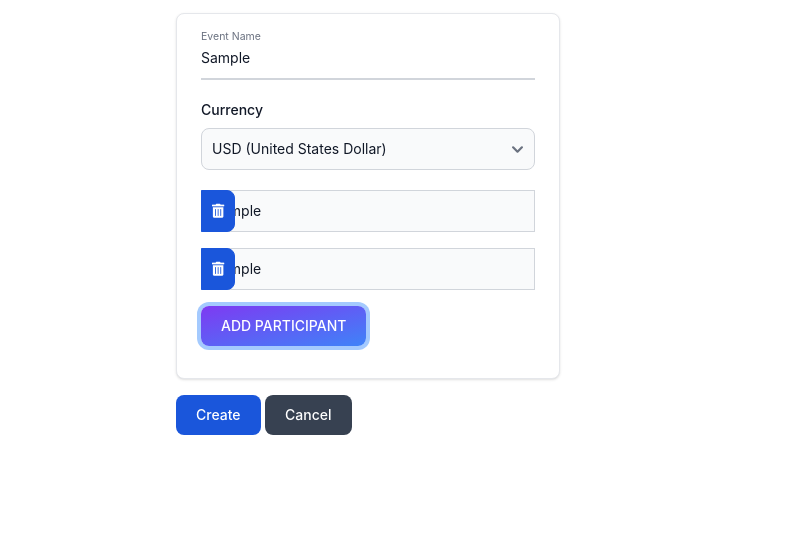
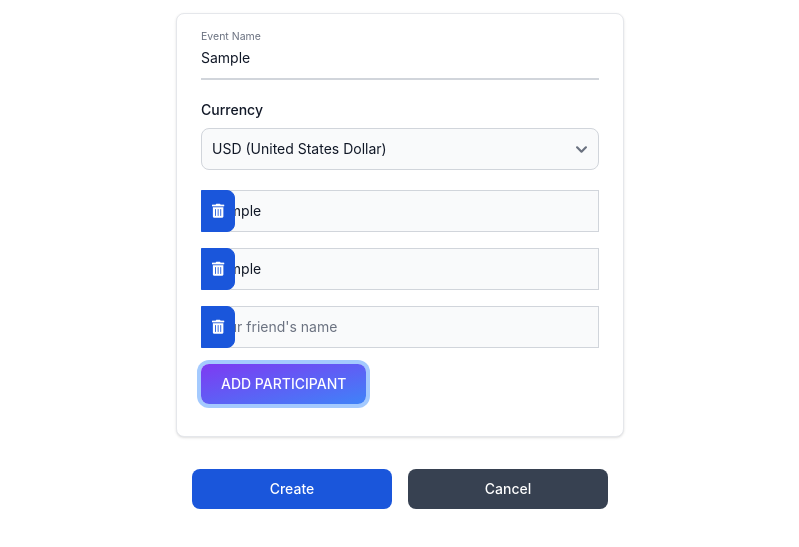
Before and after one commit to rickyurvinauc/grouo_09_pwa, a website: page public/new_event.html in a window 1280 px wide. Both pictures are taken after typing "Sample", "Sample", "Sample" into the empty fields and a click on the button "ADD PARTICIPANT". Shown: the part 59-606 px from the top of the page, without its empty margins (240-1039 px from the left). Drawn offline with nearby package versions, Linux system fonts and the light colour scheme.

Commit message:
feat: create multiple input for friends name

```diff
--- a/public/new_event.html
+++ b/public/new_event.html
@@ -52,18 +52,14 @@
                                class="block px-4 py-2 text-sm text-gray-700 hover:bg-gray-100 dark:hover:bg-gray-600 dark:text-gray-200 dark:hover:text-white">User
                                 2</a>
                         </li>
-
                     </ul>
                 </div>
             </div>
-
         </div>
-
     </nav>
-
     <div class="">
         <form class="max-w-md mx-auto">
-            <div class="max-w-sm p-6 bg-white border border-gray-200 rounded-lg shadow dark:bg-gray-800 dark:border-gray-700 mb-4">
+            <div class="max-w-md p-6 bg-white border border-gray-200 rounded-lg shadow dark:bg-gray-800 dark:border-gray-700 mb-4">
                 <div class="relative z-0 w-full mb-5 group">
                     <input type="text" name="event_name" id="event_name"
                            class="block py-2.5 px-0 w-full text-sm text-gray-900 bg-transparent border-0 border-b-2 border-gray-300 appearance-none dark:text-white dark:border-gray-600 dark:focus:border-blue-500 focus:outline-none focus:ring-0 focus:border-blue-600 peer"
@@ -101,39 +97,44 @@
                         </div>
                     </div>
                 </div>
+                <div id="container-friends">
                     <div class="grid md:grid-cols-1 mb-4">
                         <div class="flex">
                             <div class="relative w-full">
                                 <input type="text"
                                        class="block p-2.5 w-full z-20 text-sm text-gray-900 bg-gray-50 rounded-e-lg rounded-s-gray-100 rounded-s-2 border border-gray-300 focus:ring-blue-500 focus:border-blue-500 dark:bg-gray-700 dark:border-gray-600 dark:placeholder-gray-400 dark:text-white dark:focus:border-blue-500"
                                        placeholder="Your friend's name" required/>
-                            <button type="submit"
+                                <a
                                         class="absolute top-0 end-0 p-2.5 h-full text-sm font-medium text-white bg-blue-700 rounded-e-lg border border-blue-700 hover:bg-blue-800 focus:ring-4 focus:outline-none focus:ring-blue-300 dark:bg-blue-600 dark:hover:bg-blue-700 dark:focus:ring-blue-800">
                                     <i class="fas fa-trash-alt"></i>
-                            </button>
+                                </a>
+                            </div>
                         </div>
                     </div>
                 </div>
                 <div>
-                    <button type="button"
+                    <button type="button" id="add-button"
                             class="text-white bg-gradient-to-br from-purple-600 to-blue-500 hover:bg-gradient-to-bl focus:ring-4 focus:outline-none focus:ring-blue-300 dark:focus:ring-blue-800 font-medium rounded-lg text-sm px-5 py-2.5 text-center me-2 mb-2 text-transform: uppercase">
                         Add participant
                     </button>
                 </div>
             </div>
+            <div class="grid grid-cols-2 grid-rows-1 gap-4 p-4">
                     <button type="submit"
                             class="text-white bg-blue-700 hover:bg-blue-800 focus:ring-4 focus:outline-none focus:ring-blue-300 font-medium rounded-lg text-sm w-full sm:w-auto px-5 py-2.5 text-center dark:bg-blue-600 dark:hover:bg-blue-700 dark:focus:ring-blue-800">
                         Create
                     </button>
-            <button type="submit"
+                    <a href="/"
                        class="text-white bg-gray-700 hover:bg-gray-800 focus:ring-4 focus:outline-none focus:ring-gray-300 font-medium rounded-lg text-sm w-full sm:w-auto px-5 py-2.5 text-center dark:bg-gray-600 dark:hover:bg-gray-700 dark:focus:ring-gray-800">
                         Cancel
-            </button>
+                    </a>
+            </div>
         </form>
     </div>
 </div>
 <script src="../path/to/flowbite/dist/flowbite.min.js"></script>
 <script src="https://cdnjs.cloudflare.com/ajax/libs/flowbite/2.3.0/flowbite.min.js"></script>
+<script src="./main.js"></script>
+<script type="text/javascript" src="./new_event.js"></script>
 </body>
-<script src="./main.js"></script>
 </html>
--- /dev/null
+++ b/public/new_event.js
@@ -0,0 +1,37 @@
+document.addEventListener('DOMContentLoaded', (event) => {
+    // Selecciona el botón "Add participant" por su ID
+    const addButton = document.getElementById('add-button');
+
+    // Selecciona el contenedor donde quieres agregar los nuevos divs por su ID
+    const containerFriends = document.getElementById('container-friends');
+
+    // Agrega un controlador de eventos al botón
+    addButton.addEventListener('click', function () {
+        // Crea un nuevo div con el mismo contenido
+        const newDiv = document.createElement('div');
+        newDiv.innerHTML = `
+            <div class="grid md:grid-cols-1 mb-4">
+                <div class="flex">
+                    <div class="relative w-full">
+                        <input type="text"
+                            class="block p-2.5 w-full z-20 text-sm text-gray-900 bg-gray-50 rounded-e-lg rounded-s-gray-100 rounded-s-2 border border-gray-300 focus:ring-blue-500 focus:border-blue-500 dark:bg-gray-700 dark:border-gray-600 dark:placeholder-gray-400 dark:text-white dark:focus:border-blue-500"
+                            placeholder="Your friend's name" required/>
+                        <a
+                            class="absolute top-0 end-0 p-2.5 h-full text-sm font-medium text-white bg-blue-700 rounded-e-lg border border-blue-700 hover:bg-blue-800 focus:ring-4 focus:outline-none focus:ring-blue-300 dark:bg-blue-600 dark:hover:bg-blue-700 dark:focus:ring-blue-800 delete-button">
+                            <i class="fas fa-trash-alt"></i>
+                        </a>
+                    </div>
+                </div>
+            </div>
+        `;
+
+        // Agrega el nuevo div al contenedor
+        containerFriends.appendChild(newDiv);
+
+        // Agrega un controlador de eventos al botón de borrar
+        newDiv.querySelector('.delete-button').addEventListener('click', function () {
+            // Elimina el div de entrada
+            containerFriends.removeChild(newDiv);
+        });
+    });
+});
```
Lines whose indentation alone changed are shown as unchanged.
